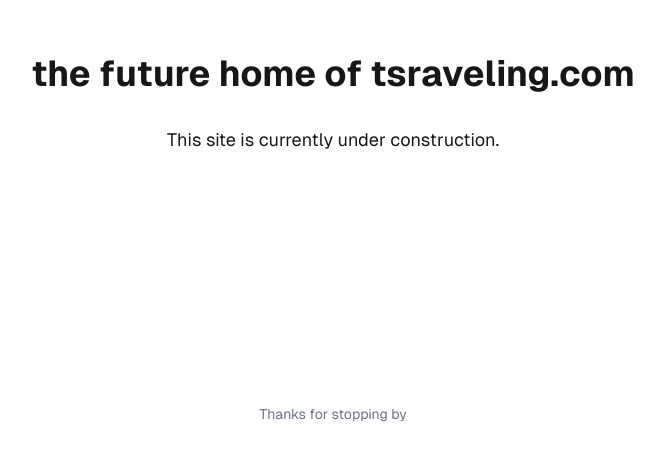
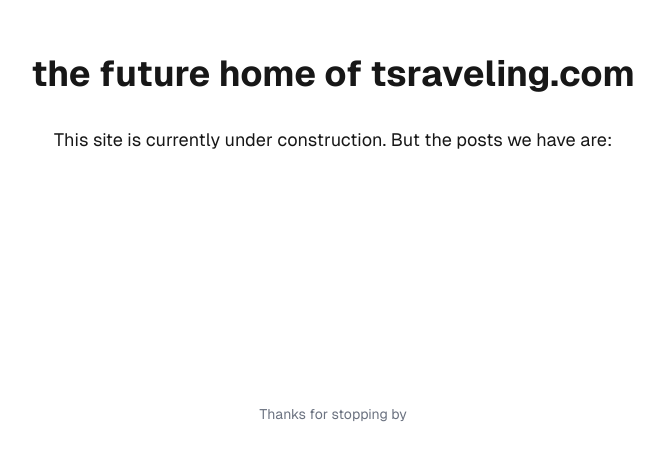
Before and after one commit to tsraveling/tsraveling.github.io, a Next.js app: page / in a window 1280 px wide. Shown: the part 296-756 px from the top of the page, without its empty margins (307-971 px from the left). Built offline with nearby package versions, Linux system fonts and the light colour scheme.

Commit message:
Added local static dev

```diff
--- a/package.json
+++ b/package.json
@@ -6,7 +6,8 @@
     "dev": "next dev",
     "build": "next build",
     "start": "next start",
-    "lint": "next lint"
+    "lint": "next lint",
+    "static-dev": "next build && npx serve out"
   },
   "dependencies": {
     "gray-matter": "^4.0.3",
--- a/src/app/page.tsx
+++ b/src/app/page.tsx
@@ -1,6 +1,12 @@
+"use client";
+
+import { usePosts } from "@/context/PostsContext";
 import Image from "next/image";
 
 export default function Home() {
+  const { posts, categories, recent } = usePosts();
+  console.log(">>> posts:", posts);
+
   return (
     <div className="grid grid-rows-[20px_1fr_20px] items-center justify-items-center min-h-screen p-8 pb-20 gap-16 sm:p-20 font-[family-name:var(--font-geist-sans)]">
       <main className="flex flex-col gap-8 row-start-2 items-center sm:items-start">
@@ -8,7 +14,10 @@ export default function Home() {
           the future home of tsraveling.com
         </h1>
         <p className="text-lg text-center w-full">
-          This site is currently under construction.
+          This site is currently under construction. But the posts we have are:
+          <ul>
+            <li></li>
+          </ul>
         </p>
       </main>
       <footer className="row-start-3 text-sm text-gray-500">
```
Also changed, not shown: 2 other files (tests, documents, lock files or other folders).
